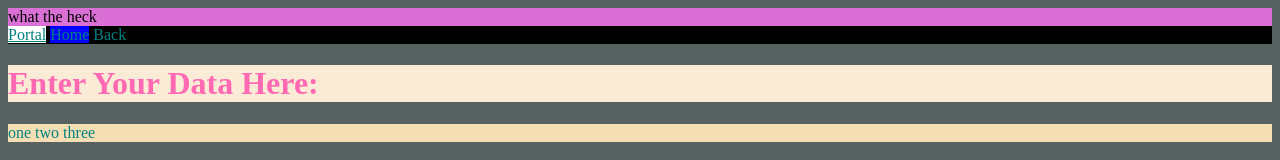
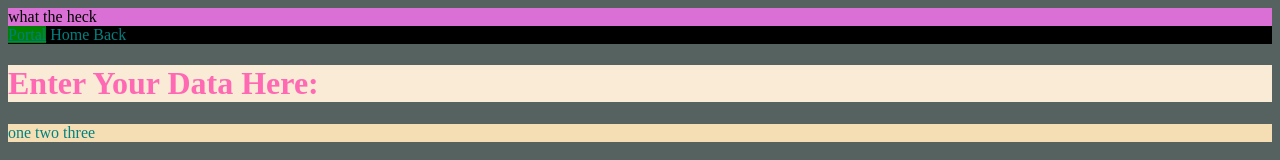
Before and after one commit to a7med3liamin/background-generator, a plain HTML site: page Index.html in a window 1280 px wide. Shown: the top 160 px of the page. Drawn offline with Linux system fonts and the light colour scheme.

Commit message:
changing text

```diff
--- a/Index.html
+++ b/Index.html
@@ -21,8 +21,8 @@
         .blue-text{
             color:dodgerblue;
         }
-        li.white + li {
-            background-color: blue;
+        li.white {
+            background-color: green;
         }
     </style>
 </head>
```
